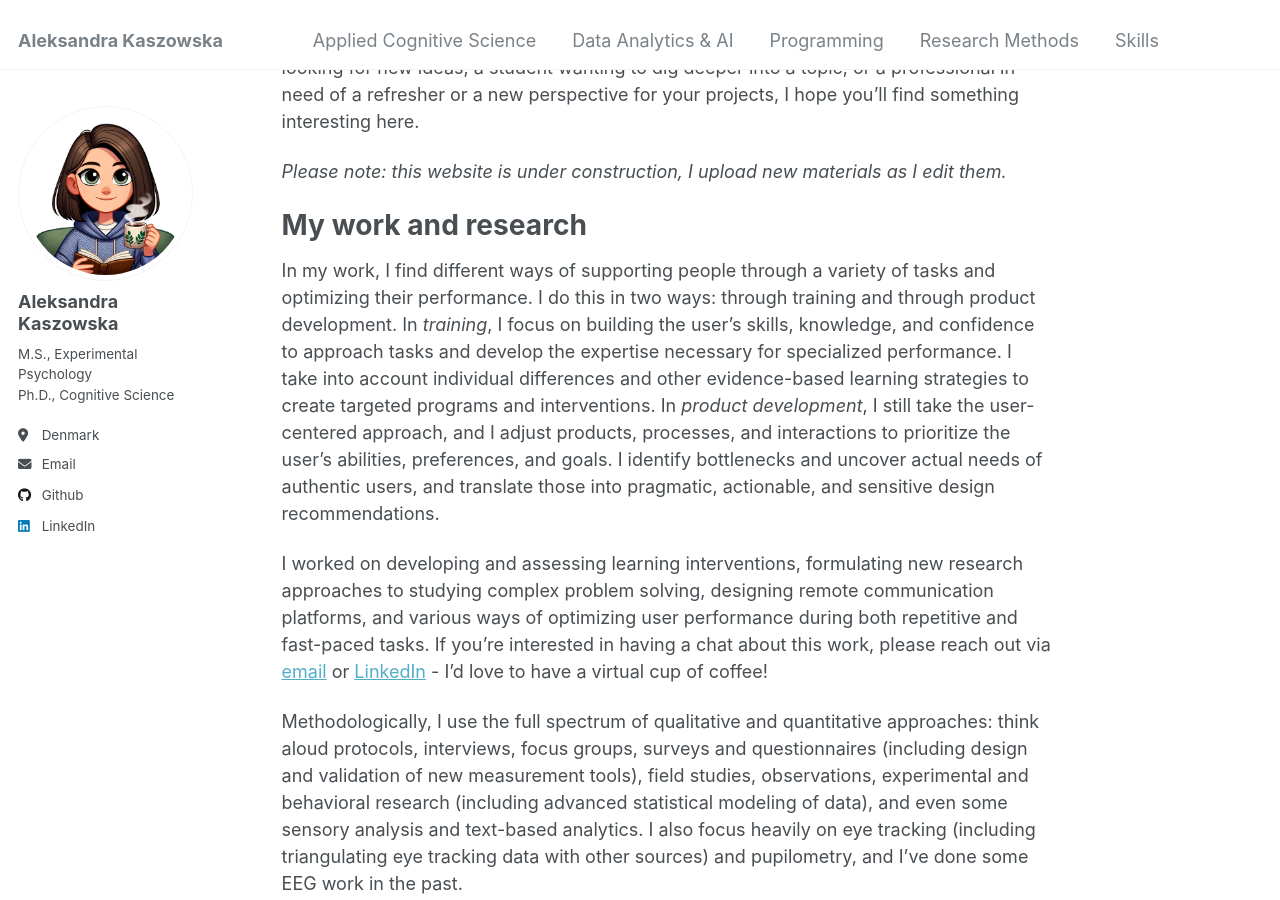
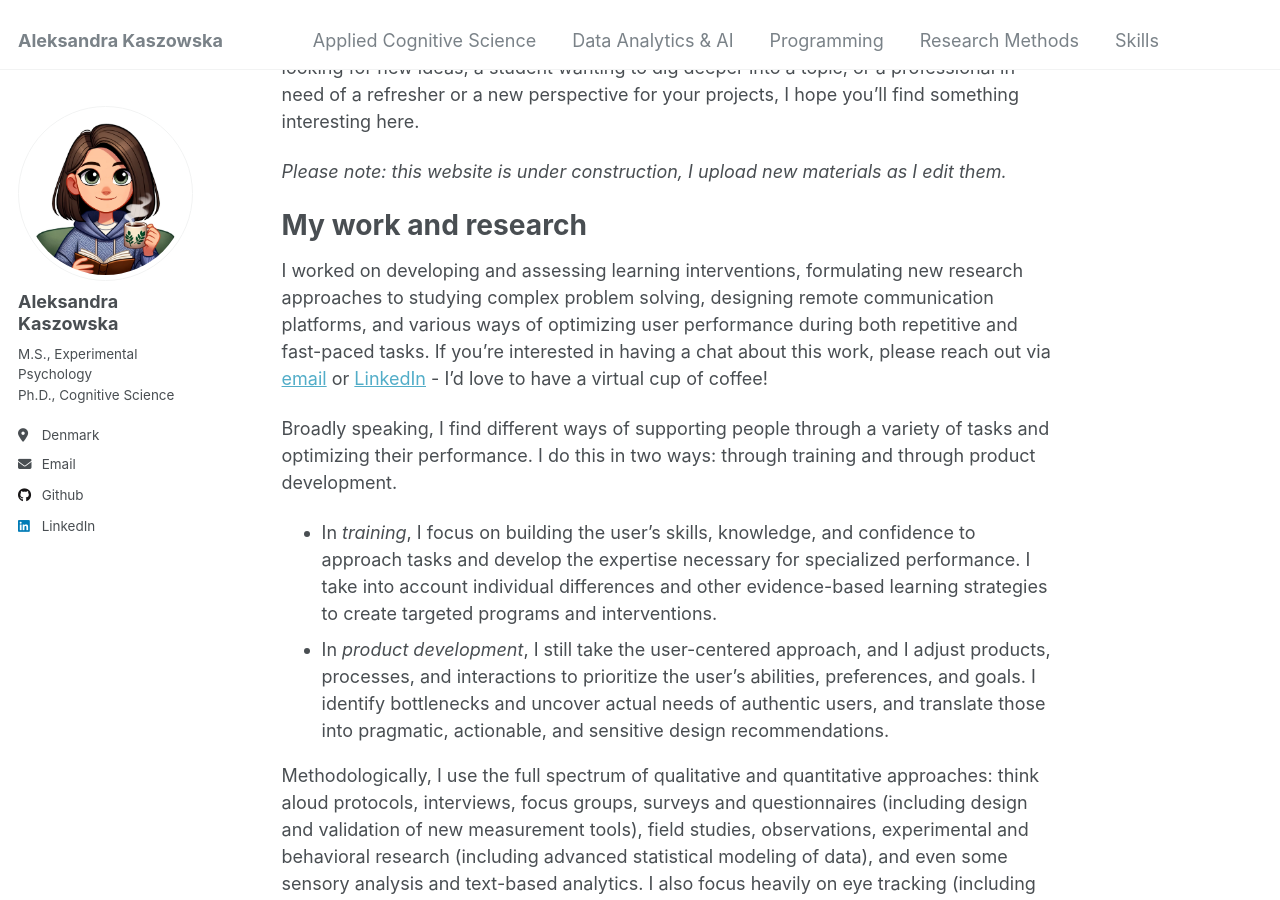
Before and after one commit to akaszowska/akaszowska.github.io, a Jekyll site: the page built from _pages/about.md, in a window 1280 px wide and 900 px high, scrolled down 276 px. Built offline with Jekyll 4.4.1, drawn with Linux system fonts in a browser that asks for light colours.

Commit message:
Update about.md

```diff
--- a/_pages/about.md
+++ b/_pages/about.md
@@ -15,9 +15,11 @@ _Please note: this website is under construction, I upload new materials as I ed
 
 My work and research
 ======
-In my work, I find different ways of supporting people through a variety of tasks and optimizing their performance. I do this in two ways: through training and through product development. In _training_, I focus on building the user's skills, knowledge, and confidence to approach tasks and develop the expertise necessary for specialized performance. I take into account individual differences and other evidence-based learning strategies to create targeted programs and interventions. In _product development_, I still take the user-centered approach, and I adjust products, processes, and interactions to prioritize the user's abilities, preferences, and goals. I identify bottlenecks and uncover actual needs of authentic users, and translate those into pragmatic, actionable, and sensitive design recommendations.
+I worked on developing and assessing learning interventions, formulating new research approaches to studying complex problem solving, designing remote communication platforms, and various ways of optimizing user performance during both repetitive and fast-paced tasks. If you're interested in having a chat about this work, please reach out via [email](mailto:akaszowska@proton.me) or [LinkedIn](https://www.linkedin.com/in/akaszowska/) - I'd love to have a virtual cup of coffee!
 
-I worked on developing and assessing learning interventions, formulating new research approaches to studying complex problem solving, designing remote communication platforms, and various ways of optimizing user performance during both repetitive and fast-paced tasks. If you're interested in having a chat about this work, please reach out via [email](mailto:akaszowska@proton.me) or [LinkedIn](https://www.linkedin.com/in/akaszowska/) - I'd love to have a virtual cup of coffee!
+Broadly speaking, I find different ways of supporting people through a variety of tasks and optimizing their performance. I do this in two ways: through training and through product development.
+* In _training_, I focus on building the user's skills, knowledge, and confidence to approach tasks and develop the expertise necessary for specialized performance. I take into account individual differences and other evidence-based learning strategies to create targeted programs and interventions.
+* In _product development_, I still take the user-centered approach, and I adjust products, processes, and interactions to prioritize the user's abilities, preferences, and goals. I identify bottlenecks and uncover actual needs of authentic users, and translate those into pragmatic, actionable, and sensitive design recommendations.
 
 Methodologically, I use the full spectrum of qualitative and quantitative approaches: think aloud protocols, interviews, focus groups, surveys and questionnaires (including design and validation of new measurement tools), field studies, observations, experimental and behavioral research (including advanced statistical modeling of data), and even some sensory analysis and text-based analytics. I also focus heavily on eye tracking (including triangulating eye tracking data with other sources) and pupilometry, and I've done some EEG work in the past.
 
```
